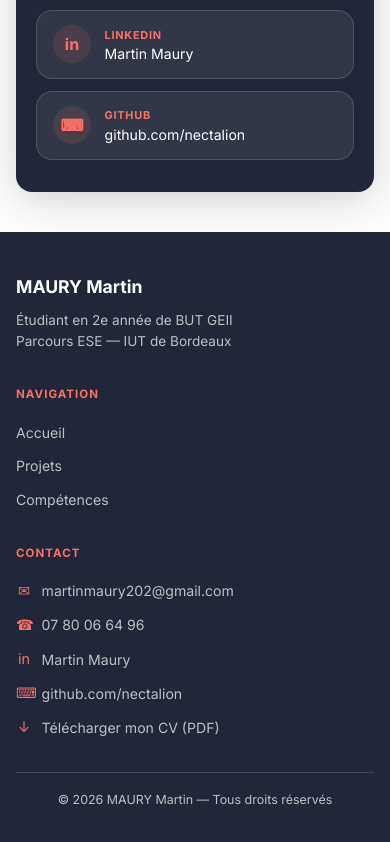
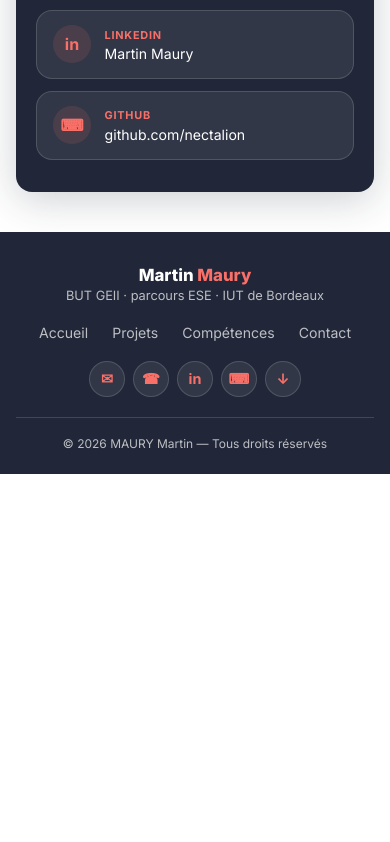
Before and after one commit to nectalion/portfolio, a plain HTML site: page index.html in a window 390 px wide. Shown: the part 4654-5496 px from the top of the page. After the commit the page ends 5128 px from the top, so only its background shows below. Drawn offline with Linux system fonts and the light colour scheme.

Commit message:
Pied de page compact
- Une seule bande : nom + formation, liens du site, icônes de contact
  (email, téléphone, LinkedIn, GitHub, CV), copyright
- Hauteur : ~400 px -> 151 px sur ordinateur, ~650 px -> 243 px sur mobile

Co-Authored-By: Claude Opus 5.5 <noreply@anthropic.com>
Claude-Session: https://claude.ai/code/session_0163bLaWMpkkXfESDeSYN9Aa

```diff
--- a/index.html
+++ b/index.html
@@ -344,53 +344,29 @@
   </div>
 
   <!-- ===================================================
-       PIED DE PAGE (identique sur toutes les pages)
+       PIED DE PAGE (compact, identique sur toutes les pages)
        =================================================== -->
   <footer class="footer">
+    <div class="conteneur footer__ligne">
+      <div class="footer__identite">
+        <span class="footer__logo">Martin <span>Maury</span></span>
+        <span class="footer__tagline">BUT GEII · parcours ESE · IUT de Bordeaux</span>
+      </div>
+      <nav class="footer__nav" aria-label="Navigation pied de page">
+          <a href="index.html" class="footer__lien">Accueil</a>
+          <a href="projects.html" class="footer__lien">Projets</a>
+          <a href="competences.html" class="footer__lien">Compétences</a>
+          <a href="#contact" class="footer__lien">Contact</a>
+      </nav>
+      <div class="footer__icones">
+          <a href="mailto:martinmaury202@gmail.com" class="footer__icone" aria-label="Email" title="Email">✉</a>
+          <a href="tel:+33780066496" class="footer__icone" aria-label="Téléphone" title="Téléphone">☎</a>
+          <a href="https://www.linkedin.com/in/martin-maury-9a10003b6/" class="footer__icone" aria-label="LinkedIn" title="LinkedIn" target="_blank" rel="noopener">in</a>
+          <a href="https://github.com/nectalion" class="footer__icone" aria-label="GitHub" title="GitHub" target="_blank" rel="noopener">⌨</a>
+          <a href="cv-martin-maury.pdf" class="footer__icone" aria-label="Télécharger mon CV (PDF)" title="Télécharger mon CV (PDF)" download>↓</a>
+      </div>
+    </div>
     <div class="conteneur">
-      <div class="footer__grille">
-
-        <div>
-          <span class="footer__logo">MAURY Martin</span>
-          <p class="footer__tagline">Étudiant en 2e année de BUT GEII<br>Parcours ESE — IUT de Bordeaux</p>
-        </div>
-
-        <div>
-          <p class="footer__bloc-titre">Navigation</p>
-          <nav class="footer__nav" aria-label="Navigation pied de page">
-            <a href="index.html" class="footer__nav-lien">Accueil</a>
-            <a href="projects.html" class="footer__nav-lien">Projets</a>
-            <a href="competences.html" class="footer__nav-lien">Compétences</a>
-          </nav>
-        </div>
-
-        <div>
-          <p class="footer__bloc-titre">Contact</p>
-          <div class="footer__contact">
-            <div class="footer__contact-ligne">
-              <span class="footer__contact-icone" aria-hidden="true">✉</span>
-              <a href="mailto:martinmaury202@gmail.com" class="footer__contact-lien">martinmaury202@gmail.com</a>
-            </div>
-            <div class="footer__contact-ligne">
-              <span class="footer__contact-icone" aria-hidden="true">☎</span>
-              <a href="tel:+33780066496" class="footer__contact-lien">07 80 06 64 96</a>
-            </div>
-            <div class="footer__contact-ligne">
-              <span class="footer__contact-icone" aria-hidden="true">in</span>
-              <a href="https://www.linkedin.com/in/martin-maury-9a10003b6/" class="footer__contact-lien" target="_blank" rel="noopener">Martin Maury</a>
-            </div>
-            <div class="footer__contact-ligne">
-              <span class="footer__contact-icone" aria-hidden="true">⌨</span>
-              <a href="https://github.com/nectalion" class="footer__contact-lien" target="_blank" rel="noopener">github.com/nectalion</a>
-            </div>
-            <div class="footer__contact-ligne">
-              <span class="footer__contact-icone" aria-hidden="true">↓</span>
-              <a href="cv-martin-maury.pdf" class="footer__contact-lien" download>Télécharger mon CV (PDF)</a>
-            </div>
-          </div>
-        </div>
-
-      </div>
       <p class="footer__copyright">© 2026 MAURY Martin — Tous droits réservés</p>
     </div>
   </footer>
--- a/style.css
+++ b/style.css
@@ -1505,79 +1505,87 @@ img.image--entiere { object-fit: contain; }
 
 
 /* ============================================================
-   17. PIED DE PAGE
+   17. PIED DE PAGE (bande compacte)
    ============================================================ */
 .footer {
   background-color: var(--sombre);
-  padding: var(--esp-lg) 0 var(--esp-md);
-}
-
-.footer__grille {
-  display: grid;
-  grid-template-columns: 1fr 1fr 1fr;
-  gap: var(--esp-lg);
-  padding-bottom: var(--esp-md);
-}
-
-.footer__bloc-titre {
-  font-size: 0.72rem;
-  font-weight: 700;
-  text-transform: uppercase;
-  letter-spacing: 0.09em;
-  color: var(--accent);
-  margin-bottom: var(--esp-sm);
+  padding: var(--esp-md) 0 1.25rem;
+}
+
+.footer__ligne {
+  display: flex;
+  flex-wrap: wrap;
+  align-items: center;
+  justify-content: space-between;
+  gap: 1rem 2rem;
+  margin-bottom: 1.25rem;
+}
+
+.footer__identite {
+  display: flex;
+  flex-direction: column;
+  line-height: 1.4;
 }
 
 .footer__logo {
-  display: block;
-  font-size: 1.1rem;
-  font-weight: 700;
+  font-size: 1.05rem;
+  font-weight: 800;
   color: var(--blanc);
-  margin-bottom: 0.5rem;
-}
+}
+
+.footer__logo span { color: var(--accent); }
 
 .footer__tagline {
-  font-size: 0.85rem;
-  line-height: 1.6;
+  font-size: 0.8rem;
   color: var(--blanc-70);
 }
 
-.footer__nav,
-.footer__contact {
-  display: flex;
-  flex-direction: column;
-  gap: 0.6rem;
-}
-
-.footer__nav-lien,
-.footer__contact-lien {
+.footer__nav {
+  display: flex;
+  flex-wrap: wrap;
+  gap: 0.4rem 1.5rem;
+}
+
+.footer__lien {
   font-size: 0.88rem;
   color: var(--blanc-70);
-  overflow-wrap: anywhere;
   transition: color var(--t-vite);
 }
 
-.footer__nav-lien:hover,
-.footer__contact-lien:hover { color: var(--accent); }
-
-.footer__contact-ligne {
-  display: flex;
-  align-items: center;
-  gap: 0.6rem;
-}
-
-.footer__contact-icone {
-  width: 16px;
+.footer__lien:hover { color: var(--accent); }
+
+/* Icônes de contact rondes */
+.footer__icones {
+  display: flex;
+  gap: 0.5rem;
+}
+
+.footer__icone {
+  width: 36px;
+  height: 36px;
+  display: flex;
+  align-items: center;
+  justify-content: center;
+  border-radius: 50%;
+  background-color: var(--blanc-08);
+  border: 1px solid var(--blanc-15);
+  color: var(--accent);
+  font-size: 0.9rem;
+  font-weight: 700;
+  transition: background-color var(--t-vite), color var(--t-vite), transform var(--t-vite);
+}
+
+.footer__icone:hover {
+  background-color: var(--accent);
+  color: var(--blanc);
+  transform: translateY(-2px);
+}
+
+.footer__copyright {
+  padding-top: 1rem;
+  border-top: 1px solid var(--blanc-15);
   text-align: center;
-  font-size: 0.9rem;
-  color: var(--accent);
-}
-
-.footer__copyright {
-  text-align: center;
-  padding-top: var(--esp-sm);
-  border-top: 1px solid var(--blanc-15);
-  font-size: 0.78rem;
+  font-size: 0.75rem;
   color: var(--blanc-70);
 }
 
@@ -1665,11 +1673,6 @@ img.image--entiere { object-fit: contain; }
 
   /* Compétences : une colonne */
   .domaines { grid-template-columns: 1fr; }
-
-  .footer__grille {
-    grid-template-columns: 1fr 1fr;
-    gap: var(--esp-md);
-  }
 }
 
 
@@ -1850,13 +1853,21 @@ img.image--entiere { object-fit: contain; }
 
   .detail__nav .btn { justify-content: center; }
 
+  /* ---- Pied de page : centré, empilé ---- */
+  .footer__ligne {
+    flex-direction: column;
+    text-align: center;
+    gap: 1rem;
+  }
+
+  .footer__identite { align-items: center; }
+
+  .footer__nav { justify-content: center; }
+
   /* ---- Compétences ---- */
   .domaine { padding: 1.2rem 1.1rem 1rem; }
 
   .domaines > .domaine:last-child .domaine__liste { grid-template-columns: 1fr; }
 
   .comp { align-items: flex-start; }
-
-  /* ---- Pied de page ---- */
-  .footer__grille { grid-template-columns: 1fr; }
-}
+}
```
Also changed, not shown: competences.html (+20 -44 lines), projects.html (+20 -44 lines), projet1.html (+20 -44 lines), projet2.html (+20 -44 lines), projet3.html (+20 -44 lines), projet4.html (+20 -44 lines).
